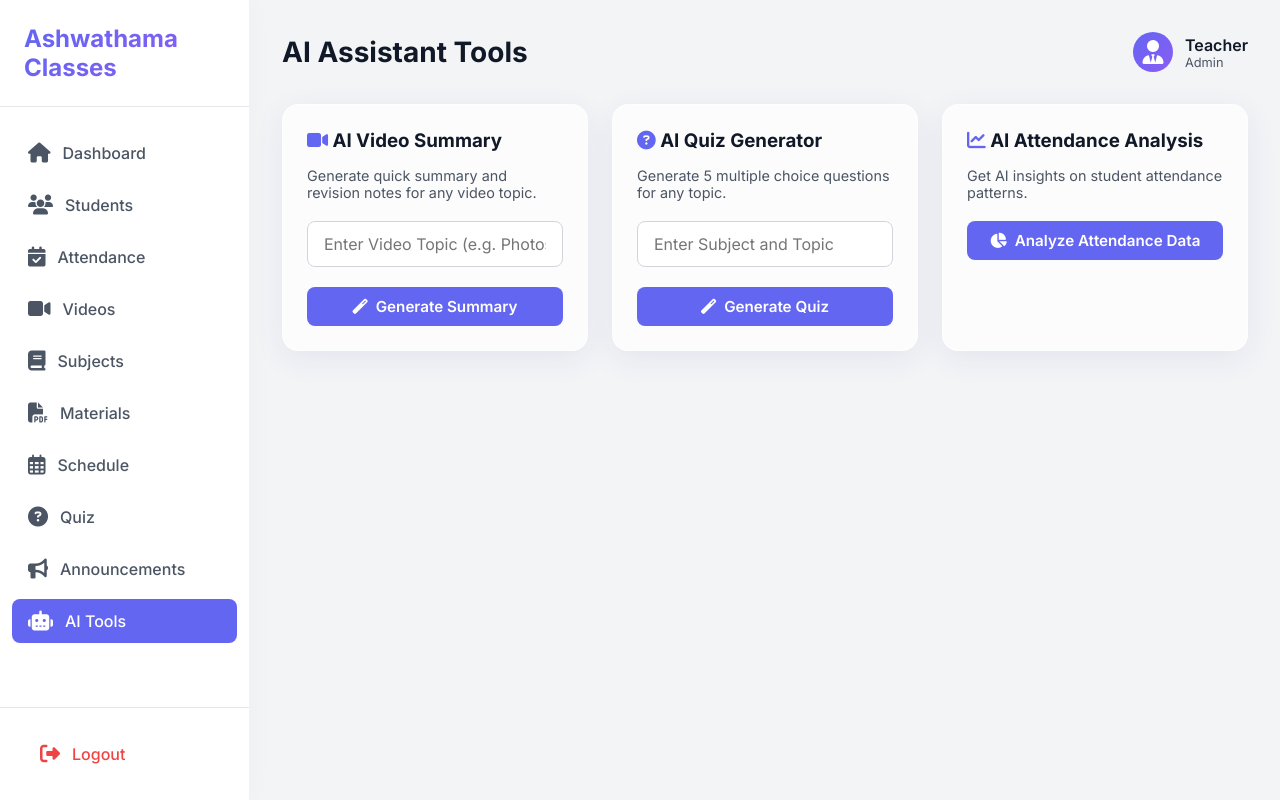
After one commit to lovelybruno4u-stack/kuchbhi2, a Flask app: page /teacher/ai_tools in a window 1280 px wide. The commit adds this page. Run offline with Flask 3, Linux system fonts and the light colour scheme; the visitor is signed in with stand-in values (Sample User, id 1).

Commit message:
feat: Integrate ChatGPT AI tools for Teachers and Students
- Added OpenAI API integration in `app.py`.
- Implemented `/api/ai/*` endpoints for AI tools (doubt solver, quiz generator, attendance analysis, video summary, and announcements).
- Created `teacher/ai_tools.html` and `student/chatbot.html` views.
- Updated `announcements.html` to support AI generated announcements.
- Updated `base.html` for teacher and student with the respective navigation links.
- Created empty `credentials.json` file.

Co-authored-by: lovelybruno4u-stack <271917843+lovelybruno4u-stack@users.noreply.github.com>

```diff
--- a/app.py
+++ b/app.py
@@ -1,6 +1,11 @@
 import os
 import json
 from functools import wraps
+from openai import OpenAI
+
+# Initialize OpenAI Client
+openai_api_key = os.getenv('OPENAI_API_KEY')
+client = OpenAI(api_key=openai_api_key) if openai_api_key else None
 from flask import Flask, render_template, request, redirect, url_for, session, jsonify, flash
 from dotenv import load_dotenv
 import gspread
@@ -462,6 +467,103 @@ def delete_announcement(id):
 
 # --- API Endpoints for AI Features (Teacher) ---
 
+@app.route('/api/ai/generate_announcement', methods=['POST'])
+@login_required(role='teacher')
+def api_ai_generate_announcement():
+    data = request.json
+    topic = data.get('topic', '')
+    if not client:
+        return jsonify({'success': False, 'error': 'OpenAI API key not configured.'})
+    try:
+        response = client.chat.completions.create(
+            model="gpt-4o-mini",
+            messages=[{"role": "user", "content": f"Write a professional coaching class announcement about: {topic}"}]
+        )
+        return jsonify({'success': True, 'announcement': response.choices[0].message.content})
+    except Exception as e:
+        return jsonify({'success': False, 'error': str(e)})
+
+
+
+@app.route('/teacher/ai_tools')
+@login_required(role='teacher')
+def teacher_ai_tools():
+    return render_template('teacher/ai_tools.html')
+
+@app.route('/api/ai/video_summary', methods=['POST'])
+@login_required(role='teacher')
+def api_ai_video_summary():
+    data = request.json
+    topic = data.get('topic', '')
+    if not client:
+        return jsonify({'success': False, 'error': 'OpenAI API key not configured.'})
+    try:
+        response = client.chat.completions.create(
+            model="gpt-4o-mini",
+            messages=[{"role": "user", "content": f"Generate summary notes for revision for the topic: {topic}"}]
+        )
+        return jsonify({'success': True, 'summary': response.choices[0].message.content})
+    except Exception as e:
+        return jsonify({'success': False, 'error': str(e)})
+
+@app.route('/api/ai/quiz_generator', methods=['POST'])
+@login_required(role='teacher')
+def api_ai_quiz_generator():
+    data = request.json
+    topic = data.get('topic', '')
+    if not client:
+        return jsonify({'success': False, 'error': 'OpenAI API key not configured.'})
+    try:
+        response = client.chat.completions.create(
+            model="gpt-4o-mini",
+            messages=[{"role": "user", "content": f"Generate 5 MCQ questions with answers for the subject and topic: {topic}"}]
+        )
+        return jsonify({'success': True, 'quiz': response.choices[0].message.content})
+    except Exception as e:
+        return jsonify({'success': False, 'error': str(e)})
+
+@app.route('/api/ai/attendance_analysis', methods=['POST'])
+@login_required(role='teacher')
+def api_ai_attendance_analysis():
+    if not client:
+        return jsonify({'success': False, 'error': 'OpenAI API key not configured.'})
+    attendance_data = get_data('attendance')
+    students_data = get_data('students')
+
+    # Pre-process data somewhat so we don't send the entire raw database if it's too big,
+    # but for this demo, just sending a summarized version.
+    # Group by student_id to get counts of Present/Absent
+    from collections import defaultdict
+    student_stats = defaultdict(lambda: {'present': 0, 'absent': 0, 'name': 'Unknown'})
+
+    for student in students_data:
+        student_stats[str(student.get('id'))]['name'] = student.get('name', 'Unknown')
+
+    for att in attendance_data:
+        sid = str(att.get('student_id'))
+        if att.get('status') == 'Present':
+            student_stats[sid]['present'] += 1
+        elif att.get('status') == 'Absent':
+            student_stats[sid]['absent'] += 1
+
+    summary_text = "Attendance Summary:\n"
+    for sid, stats in student_stats.items():
+        total = stats['present'] + stats['absent']
+        if total > 0:
+            pct = round((stats['present'] / total) * 100)
+            summary_text += f"Student: {stats['name']}, Present: {stats['present']}, Absent: {stats['absent']}, Percentage: {pct}%\n"
+
+    try:
+        response = client.chat.completions.create(
+            model="gpt-4o-mini",
+            messages=[{"role": "user", "content": f"Analyze attendance data and provide insights for the following summary:\n{summary_text}"}]
+        )
+        return jsonify({'success': True, 'analysis': response.choices[0].message.content})
+    except Exception as e:
+        return jsonify({'success': False, 'error': str(e)})
+
+
+
 
 
 
@@ -607,6 +709,29 @@ def student_announcements_view():
 
 
 # --- API Endpoints for AI Features (Student) ---
+
+@app.route('/student/chatbot')
+@login_required(role='student')
+def student_chatbot():
+    return render_template('student/chatbot.html')
+
+@app.route('/api/ai/doubt_solver', methods=['POST'])
+@login_required(role='student')
+def api_ai_doubt_solver():
+    data = request.json
+    question = data.get('question', '')
+    if not client:
+        return jsonify({'success': False, 'error': 'OpenAI API key not configured.'})
+    try:
+        response = client.chat.completions.create(
+            model="gpt-4o-mini",
+            messages=[{"role": "user", "content": f"Explain this concept in very simple words for a school student. If it's a math question, give a step-by-step solution: {question}"}]
+        )
+        return jsonify({'success': True, 'answer': response.choices[0].message.content})
+    except Exception as e:
+        return jsonify({'success': False, 'error': str(e)})
+
+
 
 
 
--- a/templates/student/base.html
+++ b/templates/student/base.html
@@ -56,6 +56,11 @@
             <li class="nav-item">
                 <a href="{{ url_for('student_announcements_view') }}" class="nav-link {% if request.path == url_for('student_announcements_view') %}active{% endif %}">
                     <i class="fas fa-bell"></i> Announcements
+                </a>
+            </li>
+            <li class="nav-item">
+                <a href="{{ url_for('student_chatbot') }}" class="nav-link {% if request.path == url_for('student_chatbot') %}active{% endif %}">
+                    <i class="fas fa-robot"></i> AI Chatbot
                 </a>
             </li>
                         <li class="nav-item">
--- /dev/null
+++ b/templates/teacher/ai_tools.html
@@ -0,0 +1,133 @@
+{% extends 'teacher/base.html' %}
+
+{% block title %}AI Tools{% endblock %}
+{% block page_title %}AI Assistant Tools{% endblock %}
+
+{% block content %}
+<div class="dashboard-grid" style="grid-template-columns: repeat(auto-fit, minmax(300px, 1fr));">
+
+    <!-- Video Summary -->
+    <div class="glass-card" style="padding: 24px;">
+        <h3 style="color: var(--text-primary); margin-bottom: 15px;">
+            <i class="fas fa-video" style="color: var(--primary-color);"></i> AI Video Summary
+        </h3>
+        <p style="color: var(--text-secondary); margin-bottom: 20px; font-size: 0.9rem;">
+            Generate quick summary and revision notes for any video topic.
+        </p>
+        <form id="video-summary-form">
+            <div class="form-group">
+                <input type="text" id="video-topic" class="form-control" placeholder="Enter Video Topic (e.g. Photosynthesis)" required>
+            </div>
+            <button type="submit" class="btn btn-primary" style="width: 100%;">
+                <i class="fas fa-magic"></i> Generate Summary
+            </button>
+        </form>
+        <div id="video-summary-result" style="margin-top: 20px; display: none; background: rgba(255,255,255,0.5); padding: 15px; border-radius: 8px; font-size: 0.9rem; white-space: pre-wrap; border: 1px solid var(--border-color);"></div>
+    </div>
+
+    <!-- Quiz Generator -->
+    <div class="glass-card" style="padding: 24px;">
+        <h3 style="color: var(--text-primary); margin-bottom: 15px;">
+            <i class="fas fa-question-circle" style="color: var(--primary-color);"></i> AI Quiz Generator
+        </h3>
+        <p style="color: var(--text-secondary); margin-bottom: 20px; font-size: 0.9rem;">
+            Generate 5 multiple choice questions for any topic.
+        </p>
+        <form id="quiz-gen-form">
+            <div class="form-group">
+                <input type="text" id="quiz-topic" class="form-control" placeholder="Enter Subject and Topic" required>
+            </div>
+            <button type="submit" class="btn btn-primary" style="width: 100%;">
+                <i class="fas fa-magic"></i> Generate Quiz
+            </button>
+        </form>
+        <div id="quiz-gen-result" style="margin-top: 20px; display: none; background: rgba(255,255,255,0.5); padding: 15px; border-radius: 8px; font-size: 0.9rem; white-space: pre-wrap; border: 1px solid var(--border-color);"></div>
+    </div>
+
+    <!-- Attendance Analysis -->
+    <div class="glass-card" style="padding: 24px;">
+        <h3 style="color: var(--text-primary); margin-bottom: 15px;">
+            <i class="fas fa-chart-line" style="color: var(--primary-color);"></i> AI Attendance Analysis
+        </h3>
+        <p style="color: var(--text-secondary); margin-bottom: 20px; font-size: 0.9rem;">
+            Get AI insights on student attendance patterns.
+        </p>
+        <button id="analyze-attendance-btn" class="btn btn-primary" style="width: 100%;">
+            <i class="fas fa-chart-pie"></i> Analyze Attendance Data
+        </button>
+        <div id="attendance-analysis-result" style="margin-top: 20px; display: none; background: rgba(255,255,255,0.5); padding: 15px; border-radius: 8px; font-size: 0.9rem; white-space: pre-wrap; border: 1px solid var(--border-color);"></div>
+    </div>
+
+</div>
+
+<script>
+    document.getElementById('video-summary-form').addEventListener('submit', async (e) => {
+        e.preventDefault();
+        const topic = document.getElementById('video-topic').value;
+        const resultDiv = document.getElementById('video-summary-result');
+        resultDiv.style.display = 'block';
+        resultDiv.innerHTML = '<i class="fas fa-spinner fa-spin"></i> Generating summary...';
+
+        try {
+            const res = await fetch('/api/ai/video_summary', {
+                method: 'POST',
+                headers: {'Content-Type': 'application/json'},
+                body: JSON.stringify({topic})
+            });
+            const data = await res.json();
+            if (data.success) {
+                resultDiv.innerHTML = data.summary;
+            } else {
+                resultDiv.innerHTML = '<span style="color: red;">Error: ' + data.error + '</span>';
+            }
+        } catch (err) {
+            resultDiv.innerHTML = '<span style="color: red;">Failed to generate summary.</span>';
+        }
+    });
+
+    document.getElementById('quiz-gen-form').addEventListener('submit', async (e) => {
+        e.preventDefault();
+        const topic = document.getElementById('quiz-topic').value;
+        const resultDiv = document.getElementById('quiz-gen-result');
+        resultDiv.style.display = 'block';
+        resultDiv.innerHTML = '<i class="fas fa-spinner fa-spin"></i> Generating quiz...';
+
+        try {
+            const res = await fetch('/api/ai/quiz_generator', {
+                method: 'POST',
+                headers: {'Content-Type': 'application/json'},
+                body: JSON.stringify({topic})
+            });
+            const data = await res.json();
+            if (data.success) {
+                resultDiv.innerHTML = data.quiz;
+            } else {
+                resultDiv.innerHTML = '<span style="color: red;">Error: ' + data.error + '</span>';
+            }
+        } catch (err) {
+            resultDiv.innerHTML = '<span style="color: red;">Failed to generate quiz.</span>';
+        }
+    });
+
+    document.getElementById('analyze-attendance-btn').addEventListener('click', async () => {
+        const resultDiv = document.getElementById('attendance-analysis-result');
+        resultDiv.style.display = 'block';
+        resultDiv.innerHTML = '<i class="fas fa-spinner fa-spin"></i> Analyzing data...';
+
+        try {
+            const res = await fetch('/api/ai/attendance_analysis', {
+                method: 'POST',
+                headers: {'Content-Type': 'application/json'}
+            });
+            const data = await res.json();
+            if (data.success) {
+                resultDiv.innerHTML = data.analysis;
+            } else {
+                resultDiv.innerHTML = '<span style="color: red;">Error: ' + data.error + '</span>';
+            }
+        } catch (err) {
+            resultDiv.innerHTML = '<span style="color: red;">Failed to analyze data.</span>';
+        }
+    });
+</script>
+{% endblock %}
--- a/templates/teacher/base.html
+++ b/templates/teacher/base.html
@@ -66,6 +66,11 @@
             <li class="nav-item">
                 <a href="{{ url_for('teacher_announcements') }}" class="nav-link {% if request.path == url_for('teacher_announcements') %}active{% endif %}">
                     <i class="fas fa-bullhorn"></i> Announcements
+                </a>
+            </li>
+            <li class="nav-item">
+                <a href="{{ url_for('teacher_ai_tools') }}" class="nav-link {% if request.path == url_for('teacher_ai_tools') %}active{% endif %}">
+                    <i class="fas fa-robot"></i> AI Tools
                 </a>
             </li>
 
```
Also changed, not shown: templates/student/chatbot.html (added, +94 -0 lines), templates/teacher/announcements.html (+46 -1 lines).
